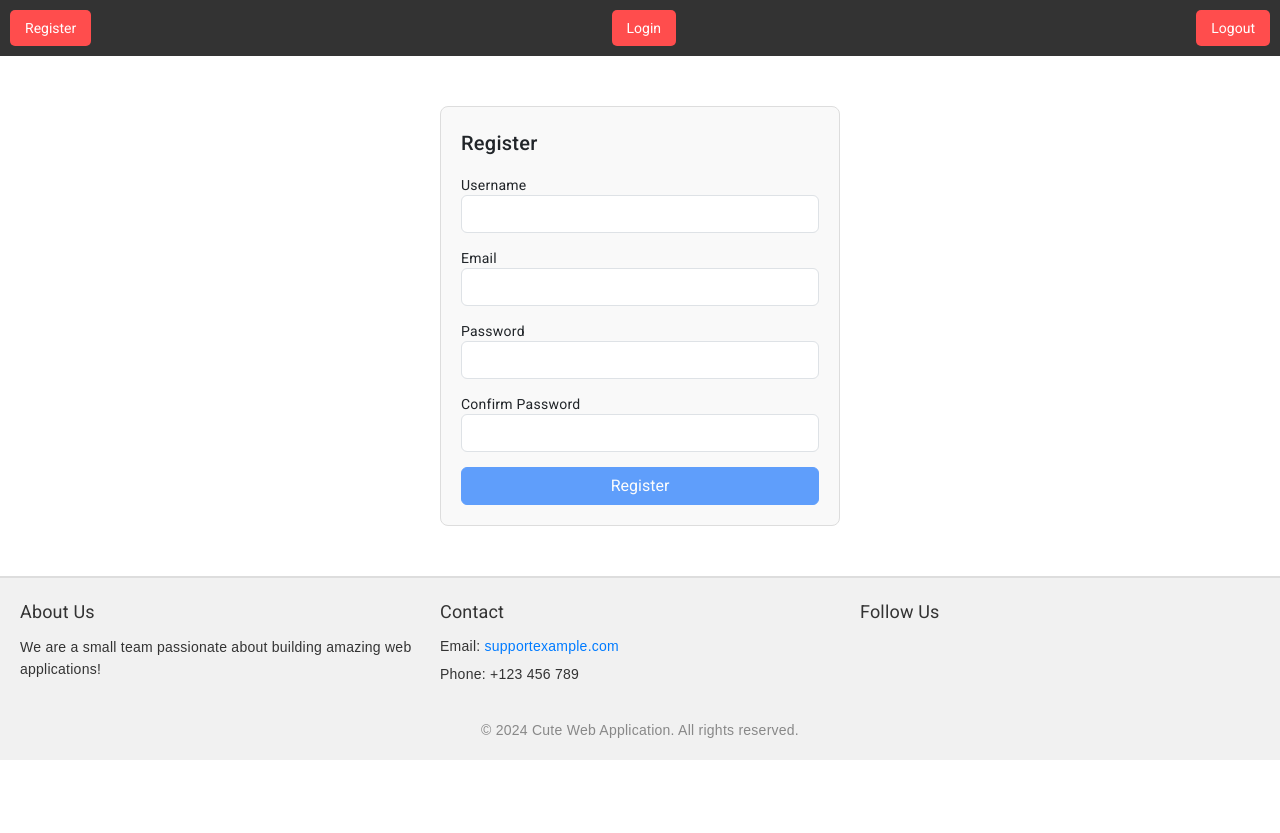
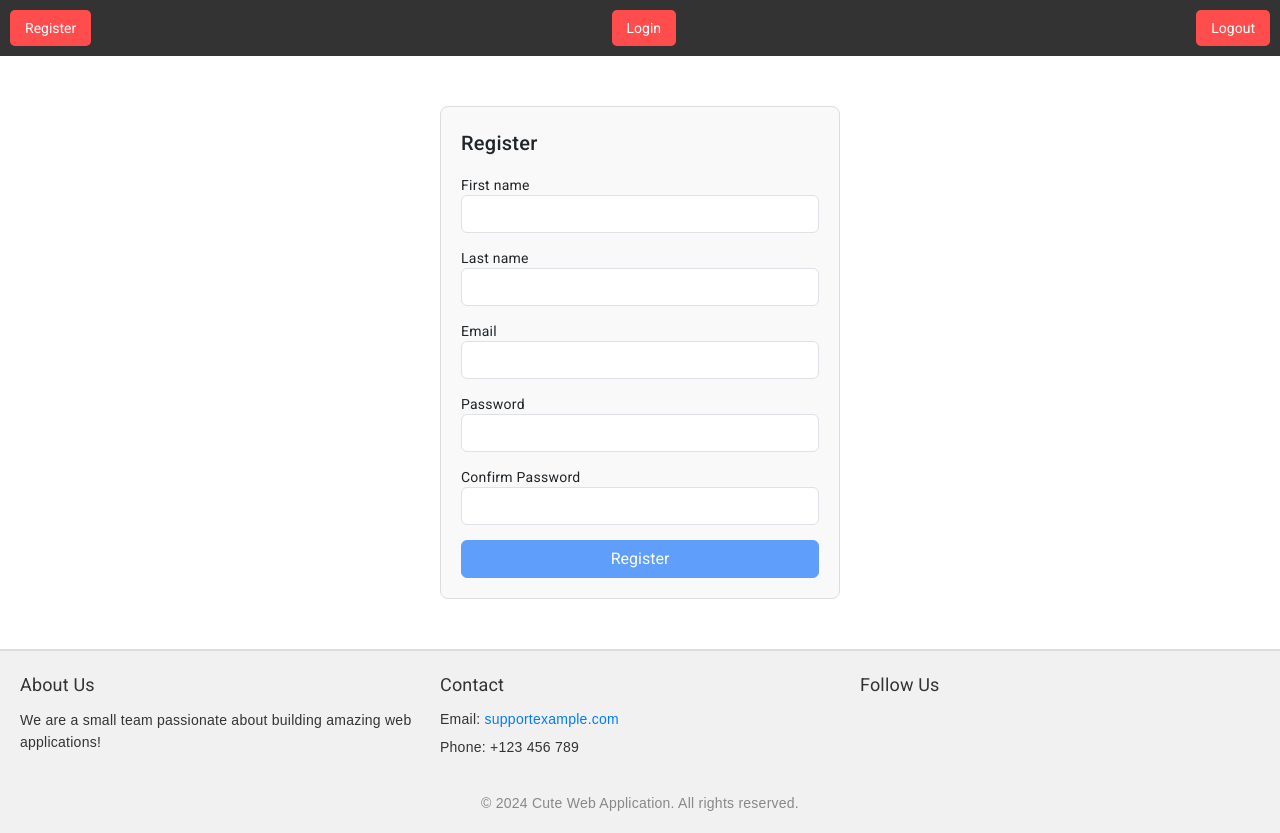
Before and after one commit to Pandukumar9/Formapp, an Angular app: page /register in a window 1280 px wide. Before the commit the page ends 800 px from the top, so only its background shows below. Built offline with nearby package versions, Linux system fonts and the light colour scheme.

Commit message:
added first name and last name fields

```diff
--- a/backend/db.json
+++ b/backend/db.json
@@ -39,6 +39,15 @@
       "password": "kit@123",
       "role": "user",
       "token": "it1w6e5wuhc"
+    },
+    {
+      "id": 49428,
+      "firstname": "madhu",
+      "lastname": "kumar",
+      "email": "pandu@gmail.com",
+      "password": "test@123",
+      "role": "user",
+      "token": "nwqyjyevg2"
     }
   ],
   "fruits": [
--- a/src/app/core/services/auth.service.ts
+++ b/src/app/core/services/auth.service.ts
@@ -58,12 +58,13 @@ export class AuthService {
   }
 
   // Method to register a new user
-  register(username: string, email: string, password: string): Observable<any> {
+  register(firstname: string,lastname: string, email: string, password: string): Observable<any> {
     // Generating a token and setting a default role
     const authToken = this.generateToken();
     const user = {
       id: this.generateUserId(), // Simulating ID generation; replace with backend-generated ID if available
-      username,
+      firstname,
+      lastname,
       email,
       password,
       role: 'user',  // Default role
--- a/src/app/shared/components/register/register.component.html
+++ b/src/app/shared/components/register/register.component.html
@@ -9,17 +9,32 @@
 
       <!-- Username Field -->
       <div class="form-group">
-        <label for="username">Username</label>
+        <label for="firstname">First name</label>
         <input
           type="text"
-          id="username"
-          formControlName="username"
+          id="firstname"
+          formControlName="firstname"
           class="form-control"
-          [ngClass]="{ 'is-invalid': submitted && registerForm.get('username')?.errors }"
+          [ngClass]="{ 'is-invalid': submitted && registerForm.get('firstname')?.errors }"
         />
-        <div *ngIf="submitted && registerForm.get('username')?.errors" class="invalid-feedback">
-          <div *ngIf="registerForm.get('username')?.errors?.['required']">Username is required.</div>
-          <div *ngIf="registerForm.get('username')?.errors?.['minlength']">Username must be at least 3 characters.</div>
+        <div *ngIf="submitted && registerForm.get('firstname')?.errors" class="invalid-feedback">
+          <div *ngIf="registerForm.get('firstname')?.errors?.['required']">firstname is required.</div>
+          <div *ngIf="registerForm.get('firstname')?.errors?.['minlength']">firstname must be at least 3 characters.</div>
+        </div>
+      </div>
+
+      <div class="form-group">
+        <label for="lastname">Last name</label>
+        <input
+          type="text"
+          id="lastname"
+          formControlName="lastname"
+          class="form-control"
+          [ngClass]="{ 'is-invalid': submitted && registerForm.get('lastname')?.errors }"
+        />
+        <div *ngIf="submitted && registerForm.get('lastname')?.errors" class="invalid-feedback">
+          <div *ngIf="registerForm.get('lastname')?.errors?.['required']">lastname is required.</div>
+          <div *ngIf="registerForm.get('lastname')?.errors?.['minlength']">lastname must be at least 3 characters.</div>
         </div>
       </div>
 
--- a/src/app/shared/components/register/register.component.ts
+++ b/src/app/shared/components/register/register.component.ts
@@ -19,7 +19,8 @@ export class RegisterComponent {
     private router: Router
   ) {
     this.registerForm = this.formBuilder.group({
-      username: ['', [Validators.required, Validators.minLength(3)]],
+      firstname: ['', [Validators.required, Validators.minLength(5)]],
+      lastname: ['', [Validators.required, Validators.minLength(4)]],
       email: ['', [Validators.required, Validators.email]],
       password: ['', [Validators.required, Validators.minLength(6)]],
       confirmPassword: ['', Validators.required]
@@ -57,8 +58,8 @@ export class RegisterComponent {
       return;
     }
 
-    const { username, email, password } = this.registerForm.value;
-    this.authService.register(username, email, password).subscribe(
+    const { firstname,lastname, email, password } = this.registerForm.value;
+    this.authService.register( firstname,lastname,email, password).subscribe(
       response => {
         console.log(response,'response')
         alert('Registration successful!');
```
